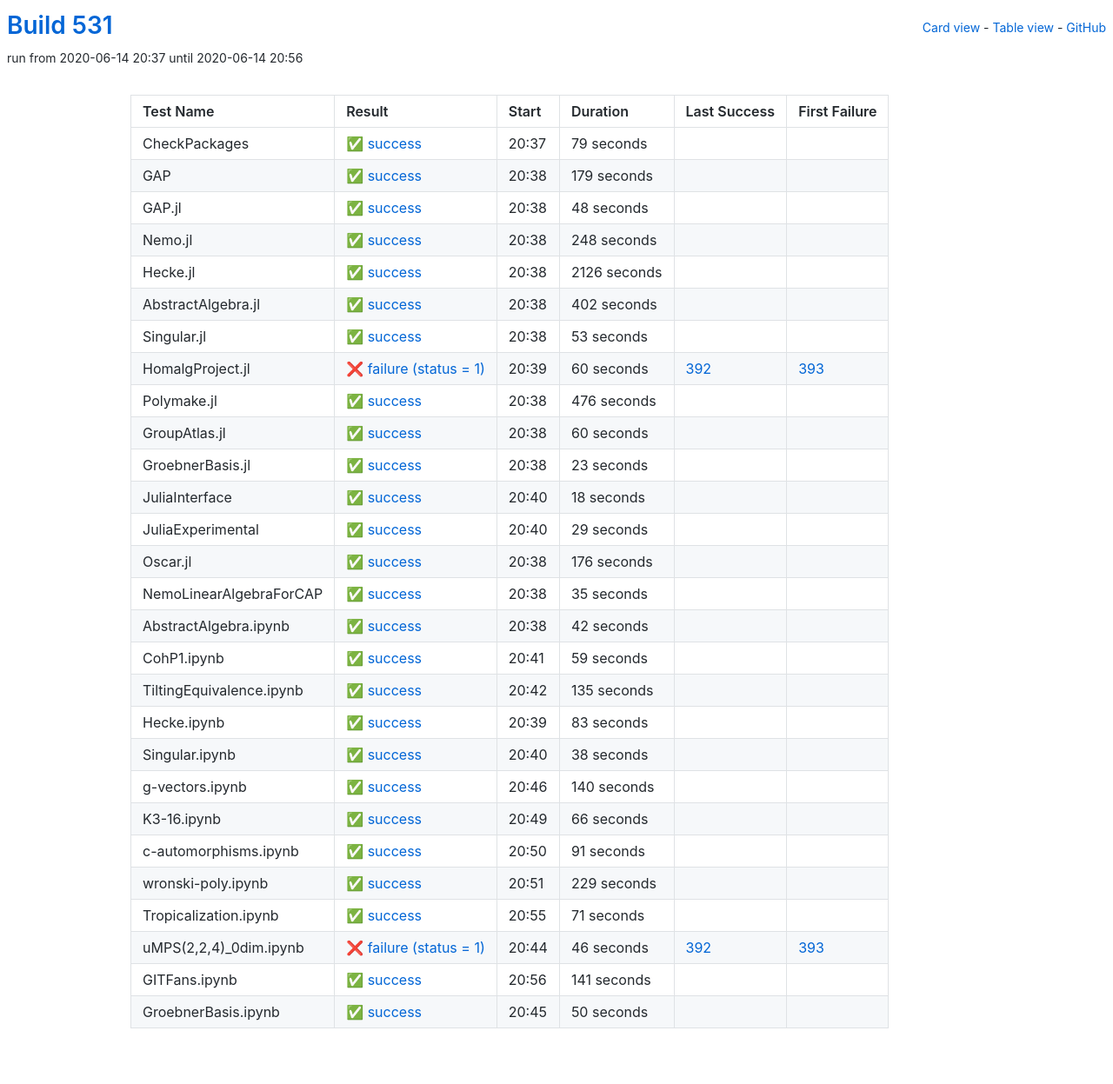
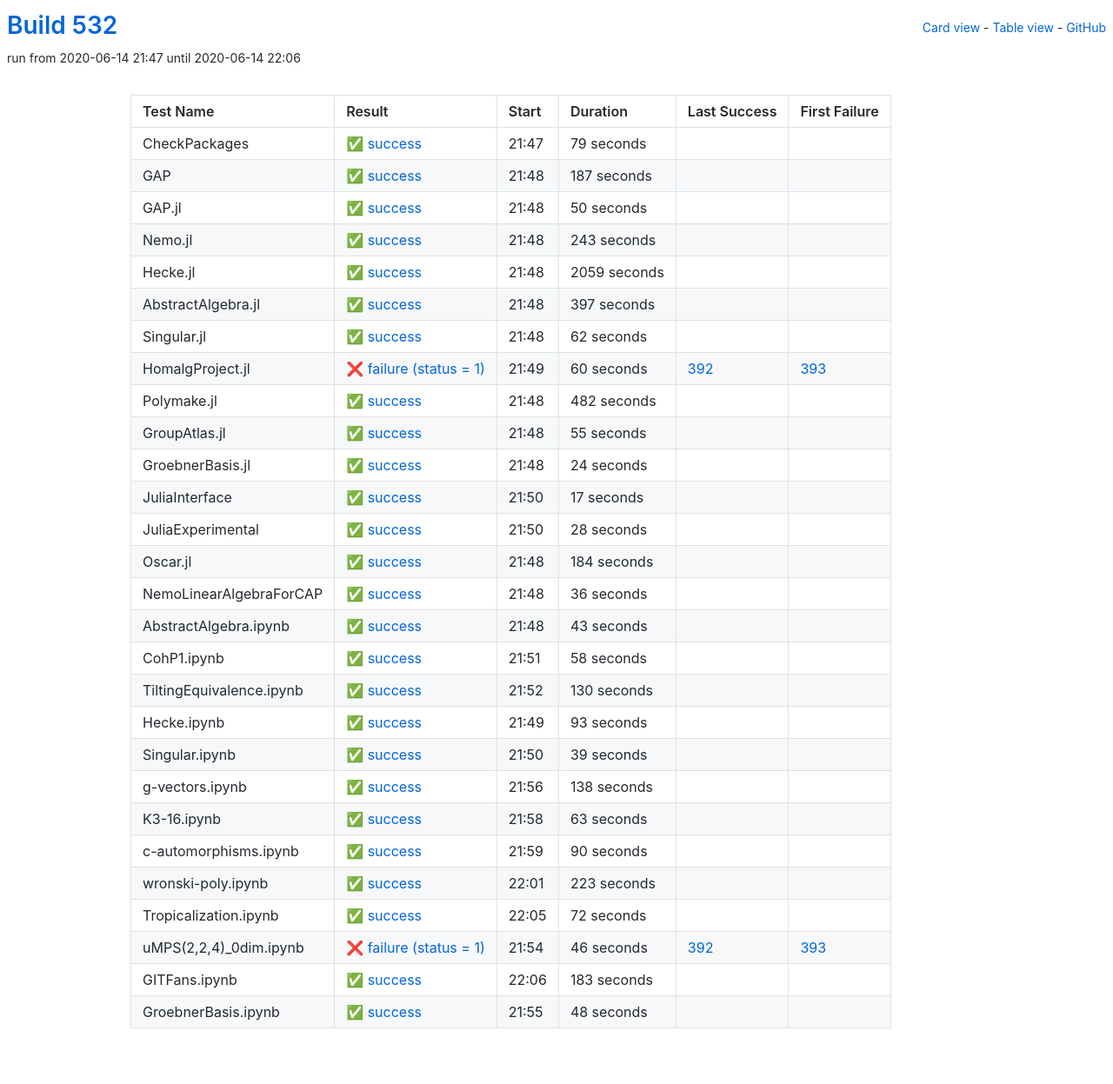
Before and after one commit to oscar-system/oscar-ci-status-1.4, a Jekyll site: the page built from table.html, in a window 1280 px wide. Shown: the whole page at 87% size. Built offline with Jekyll 4.4.1, drawn with Linux system fonts in a browser that asks for light colours.

Commit message:
Build #532

```diff
--- a/_data/ci.yml
+++ b/_data/ci.yml
@@ -1,6 +1,6 @@
 ---
-build: 531
-build_url: https://oscarci.mathematik.uni-kl.de/job/oscar-julia-1.4/531/
+build: 532
+build_url: https://oscarci.mathematik.uni-kl.de/job/oscar-julia-1.4/532/
 job: oscar-julia-1.4
 organization: oscar-system
 repo: oscar-ci-status-1.4
@@ -8,8 +8,8 @@ repourl: https://github.com/oscar-system/oscar-ci-status-1.4
 tests:
 - name: CheckPackages
   id: checkpackages
-  log: https://oscarci.mathematik.uni-kl.de/job/oscar-julia-1.4/531/artifact/logs/build-531/CheckPackages.log
-  start: 2020-06-14 20:37
+  log: https://oscarci.mathematik.uni-kl.de/job/oscar-julia-1.4/532/artifact/logs/build-532/CheckPackages.log
+  start: 2020-06-14 21:47
   success: true
   exitcode: 0
   status: success
@@ -20,80 +20,80 @@ tests:
   first_failure_url:
 - name: GAP
   id: gap
-  log: https://oscarci.mathematik.uni-kl.de/job/oscar-julia-1.4/531/artifact/logs/build-531/GAP.log
-  start: 2020-06-14 20:38
+  log: https://oscarci.mathematik.uni-kl.de/job/oscar-julia-1.4/532/artifact/logs/build-532/GAP.log
+  start: 2020-06-14 21:48
   success: true
   exitcode: 0
   status: success
-  duration: 179
+  duration: 187
   last_success: false
   last_success_url:
   first_failure: false
   first_failure_url:
 - name: GAP.jl
   id: gap-jl
-  log: https://oscarci.mathematik.uni-kl.de/job/oscar-julia-1.4/531/artifact/logs/build-531/GAP.jl.log
-  start: 2020-06-14 20:38
+  log: https://oscarci.mathematik.uni-kl.de/job/oscar-julia-1.4/532/artifact/logs/build-532/GAP.jl.log
+  start: 2020-06-14 21:48
   success: true
   exitcode: 0
   status: success
-  duration: 48
+  duration: 50
   last_success: false
   last_success_url:
   first_failure: false
   first_failure_url:
 - name: Nemo.jl
   id: nemo-jl
-  log: https://oscarci.mathematik.uni-kl.de/job/oscar-julia-1.4/531/artifact/logs/build-531/Nemo.jl.log
-  start: 2020-06-14 20:38
+  log: https://oscarci.mathematik.uni-kl.de/job/oscar-julia-1.4/532/artifact/logs/build-532/Nemo.jl.log
+  start: 2020-06-14 21:48
   success: true
   exitcode: 0
   status: success
-  duration: 248
+  duration: 243
   last_success: false
   last_success_url:
   first_failure: false
   first_failure_url:
 - name: Hecke.jl
   id: hecke-jl
-  log: https://oscarci.mathematik.uni-kl.de/job/oscar-julia-1.4/531/artifact/logs/build-531/Hecke.jl.log
-  start: 2020-06-14 20:38
+  log: https://oscarci.mathematik.uni-kl.de/job/oscar-julia-1.4/532/artifact/logs/build-532/Hecke.jl.log
+  start: 2020-06-14 21:48
   success: true
   exitcode: 0
   status: success
-  duration: 2126
+  duration: 2059
   last_success: false
   last_success_url:
   first_failure: false
   first_failure_url:
 - name: AbstractAlgebra.jl
   id: abstractalgebra-jl
-  log: https://oscarci.mathematik.uni-kl.de/job/oscar-julia-1.4/531/artifact/logs/build-531/AbstractAlgebra.jl.log
-  start: 2020-06-14 20:38
+  log: https://oscarci.mathematik.uni-kl.de/job/oscar-julia-1.4/532/artifact/logs/build-532/AbstractAlgebra.jl.log
+  start: 2020-06-14 21:48
   success: true
   exitcode: 0
   status: success
-  duration: 402
+  duration: 397
   last_success: false
   last_success_url:
   first_failure: false
   first_failure_url:
 - name: Singular.jl
   id: singular-jl
-  log: https://oscarci.mathematik.uni-kl.de/job/oscar-julia-1.4/531/artifact/logs/build-531/Singular.jl.log
-  start: 2020-06-14 20:38
+  log: https://oscarci.mathematik.uni-kl.de/job/oscar-julia-1.4/532/artifact/logs/build-532/Singular.jl.log
+  start: 2020-06-14 21:48
   success: true
   exitcode: 0
   status: success
-  duration: 53
+  duration: 62
   last_success: false
   last_success_url:
   first_failure: false
   first_failure_url:
 - name: HomalgProject.jl
   id: homalgproject-jl
-  log: https://oscarci.mathematik.uni-kl.de/job/oscar-julia-1.4/531/artifact/logs/build-531/HomalgProject.jl.log
-  start: 2020-06-14 20:39
+  log: https://oscarci.mathematik.uni-kl.de/job/oscar-julia-1.4/532/artifact/logs/build-532/HomalgProject.jl.log
+  start: 2020-06-14 21:49
   success: false
   exitcode: 1
   status: failure
@@ -104,212 +104,212 @@ tests:
   first_failure_url: https://oscarci.mathematik.uni-kl.de/job/oscar-julia-1.4/393/
 - name: Polymake.jl
   id: polymake-jl
-  log: https://oscarci.mathematik.uni-kl.de/job/oscar-julia-1.4/531/artifact/logs/build-531/Polymake.jl.log
-  start: 2020-06-14 20:38
+  log: https://oscarci.mathematik.uni-kl.de/job/oscar-julia-1.4/532/artifact/logs/build-532/Polymake.jl.log
+  start: 2020-06-14 21:48
   success: true
   exitcode: 0
   status: success
-  duration: 476
+  duration: 482
   last_success: false
   last_success_url:
   first_failure: false
   first_failure_url:
 - name: GroupAtlas.jl
   id: groupatlas-jl
-  log: https://oscarci.mathematik.uni-kl.de/job/oscar-julia-1.4/531/artifact/logs/build-531/GroupAtlas.jl.log
-  start: 2020-06-14 20:38
+  log: https://oscarci.mathematik.uni-kl.de/job/oscar-julia-1.4/532/artifact/logs/build-532/GroupAtlas.jl.log
+  start: 2020-06-14 21:48
   success: true
   exitcode: 0
   status: success
-  duration: 60
+  duration: 55
   last_success: false
   last_success_url:
   first_failure: false
   first_failure_url:
 - name: GroebnerBasis.jl
   id: groebnerbasis-jl
-  log: https://oscarci.mathematik.uni-kl.de/job/oscar-julia-1.4/531/artifact/logs/build-531/GroebnerBasis.jl.log
-  start: 2020-06-14 20:38
+  log: https://oscarci.mathematik.uni-kl.de/job/oscar-julia-1.4/532/artifact/logs/build-532/GroebnerBasis.jl.log
+  start: 2020-06-14 21:48
   success: true
   exitcode: 0
   status: success
-  duration: 23
+  duration: 24
   last_success: false
   last_success_url:
   first_failure: false
   first_failure_url:
 - name: JuliaInterface
   id: juliainterface
-  log: https://oscarci.mathematik.uni-kl.de/job/oscar-julia-1.4/531/artifact/logs/build-531/JuliaInterface.log
-  start: 2020-06-14 20:40
+  log: https://oscarci.mathematik.uni-kl.de/job/oscar-julia-1.4/532/artifact/logs/build-532/JuliaInterface.log
+  start: 2020-06-14 21:50
   success: true
   exitcode: 0
   status: success
-  duration: 18
+  duration: 17
   last_success: false
   last_success_url:
   first_failure: false
   first_failure_url:
 - name: JuliaExperimental
   id: juliaexperimental
-  log: https://oscarci.mathematik.uni-kl.de/job/oscar-julia-1.4/531/artifact/logs/build-531/JuliaExperimental.log
-  start: 2020-06-14 20:40
+  log: https://oscarci.mathematik.uni-kl.de/job/oscar-julia-1.4/532/artifact/logs/build-532/JuliaExperimental.log
+  start: 2020-06-14 21:50
   success: true
   exitcode: 0
   status: success
-  duration: 29
+  duration: 28
   last_success: false
   last_success_url:
   first_failure: false
   first_failure_url:
 - name: Oscar.jl
   id: oscar-jl
-  log: https://oscarci.mathematik.uni-kl.de/job/oscar-julia-1.4/531/artifact/logs/build-531/Oscar.jl.log
-  start: 2020-06-14 20:38
+  log: https://oscarci.mathematik.uni-kl.de/job/oscar-julia-1.4/532/artifact/logs/build-532/Oscar.jl.log
+  start: 2020-06-14 21:48
   success: true
   exitcode: 0
   status: success
-  duration: 176
+  duration: 184
   last_success: false
   last_success_url:
   first_failure: false
   first_failure_url:
 - name: NemoLinearAlgebraForCAP
   id: nemolinearalgebraforcap
-  log: https://oscarci.mathematik.uni-kl.de/job/oscar-julia-1.4/531/artifact/logs/build-531/NemoLinearAlgebraForCAP.log
-  start: 2020-06-14 20:38
+  log: https://oscarci.mathematik.uni-kl.de/job/oscar-julia-1.4/532/artifact/logs/build-532/NemoLinearAlgebraForCAP.log
+  start: 2020-06-14 21:48
   success: true
   exitcode: 0
   status: success
-  duration: 35
+  duration: 36
   last_success: false
   last_success_url:
   first_failure: false
   first_failure_url:
 - name: AbstractAlgebra.ipynb
   id: abstractalgebra-ipynb
-  log: https://oscarci.mathematik.uni-kl.de/job/oscar-julia-1.4/531/artifact/logs/build-531/AbstractAlgebra.ipynb.log
-  start: 2020-06-14 20:38
+  log: https://oscarci.mathematik.uni-kl.de/job/oscar-julia-1.4/532/artifact/logs/build-532/AbstractAlgebra.ipynb.log
+  start: 2020-06-14 21:48
   success: true
   exitcode: 0
   status: success
-  duration: 42
+  duration: 43
   last_success: false
   last_success_url:
   first_failure: false
   first_failure_url:
 - name: CohP1.ipynb
   id: cohp1-ipynb
-  log: https://oscarci.mathematik.uni-kl.de/job/oscar-julia-1.4/531/artifact/logs/build-531/CohP1.ipynb.log
-  start: 2020-06-14 20:41
+  log: https://oscarci.mathematik.uni-kl.de/job/oscar-julia-1.4/532/artifact/logs/build-532/CohP1.ipynb.log
+  start: 2020-06-14 21:51
   success: true
   exitcode: 0
   status: success
-  duration: 59
+  duration: 58
   last_success: false
   last_success_url:
   first_failure: false
   first_failure_url:
 - name: TiltingEquivalence.ipynb
   id: tiltingequivalence-ipynb
-  log: https://oscarci.mathematik.uni-kl.de/job/oscar-julia-1.4/531/artifact/logs/build-531/TiltingEquivalence.ipynb.log
-  start: 2020-06-14 20:42
+  log: https://oscarci.mathematik.uni-kl.de/job/oscar-julia-1.4/532/artifact/logs/build-532/TiltingEquivalence.ipynb.log
+  start: 2020-06-14 21:52
   success: true
   exitcode: 0
   status: success
-  duration: 135
+  duration: 130
   last_success: false
   last_success_url:
   first_failure: false
   first_failure_url:
 - name: Hecke.ipynb
   id: hecke-ipynb
-  log: https://oscarci.mathematik.uni-kl.de/job/oscar-julia-1.4/531/artifact/logs/build-531/Hecke.ipynb.log
-  start: 2020-06-14 20:39
+  log: https://oscarci.mathematik.uni-kl.de/job/oscar-julia-1.4/532/artifact/logs/build-532/Hecke.ipynb.log
+  start: 2020-06-14 21:49
   success: true
   exitcode: 0
   status: success
-  duration: 83
+  duration: 93
   last_success: false
   last_success_url:
   first_failure: false
   first_failure_url:
 - name: Singular.ipynb
   id: singular-ipynb
-  log: https://oscarci.mathematik.uni-kl.de/job/oscar-julia-1.4/531/artifact/logs/build-531/Singular.ipynb.log
-  start: 2020-06-14 20:40
+  log: https://oscarci.mathematik.uni-kl.de/job/oscar-julia-1.4/532/artifact/logs/build-532/Singular.ipynb.log
+  start: 2020-06-14 21:50
   success: true
   exitcode: 0
   status: success
-  duration: 38
+  duration: 39
   last_success: false
   last_success_url:
   first_failure: false
   first_failure_url:
 - name: g-vectors.ipynb
   id: g-vectors-ipynb
-  log: https://oscarci.mathematik.uni-kl.de/job/oscar-julia-1.4/531/artifact/logs/build-531/g-vectors.ipynb.log
-  start: 2020-06-14 20:46
+  log: https://oscarci.mathematik.uni-kl.de/job/oscar-julia-1.4/532/artifact/logs/build-532/g-vectors.ipynb.log
+  start: 2020-06-14 21:56
   success: true
   exitcode: 0
   status: success
-  duration: 140
+  duration: 138
   last_success: false
   last_success_url:
   first_failure: false
   first_failure_url:
 - name: K3-16.ipynb
   id: k3-16-ipynb
-  log: https://oscarci.mathematik.uni-kl.de/job/oscar-julia-1.4/531/artifact/logs/build-531/K3-16.ipynb.log
-  start: 2020-06-14 20:49
+  log: https://oscarci.mathematik.uni-kl.de/job/oscar-julia-1.4/532/artifact/logs/build-532/K3-16.ipynb.log
+  start: 2020-06-14 21:58
   success: true
   exitcode: 0
   status: success
-  duration: 66
+  duration: 63
   last_success: false
   last_success_url:
   first_failure: false
   first_failure_url:
 - name: c-automorphisms.ipynb
   id: c-automorphisms-ipynb
-  log: https://oscarci.mathematik.uni-kl.de/job/oscar-julia-1.4/531/artifact/logs/build-531/c-automorphisms.ipynb.log
-  start: 2020-06-14 20:50
+  log: https://oscarci.mathematik.uni-kl.de/job/oscar-julia-1.4/532/artifact/logs/build-532/c-automorphisms.ipynb.log
+  start: 2020-06-14 21:59
   success: true
   exitcode: 0
   status: success
-  duration: 91
+  duration: 90
   last_success: false
   last_success_url:
   first_failure: false
   first_failure_url:
 - name: wronski-poly.ipynb
   id: wronski-poly-ipynb
-  log: https://oscarci.mathematik.uni-kl.de/job/oscar-julia-1.4/531/artifact/logs/build-531/wronski-poly.ipynb.log
-  start: 2020-06-14 20:51
+  log: https://oscarci.mathematik.uni-kl.de/job/oscar-julia-1.4/532/artifact/logs/build-532/wronski-poly.ipynb.log
+  start: 2020-06-14 22:01
   success: true
   exitcode: 0
   status: success
-  duration: 229
+  duration: 223
   last_success: false
   last_success_url:
   first_failure: false
   first_failure_url:
 - name: Tropicalization.ipynb
   id: tropicalization-ipynb
-  log: https://oscarci.mathematik.uni-kl.de/job/oscar-julia-1.4/531/artifact/logs/build-531/Tropicalization.ipynb.log
-  start: 2020-06-14 20:55
+  log: https://oscarci.mathematik.uni-kl.de/job/oscar-julia-1.4/532/artifact/logs/build-532/Tropicalization.ipynb.log
+  start: 2020-06-14 22:05
   success: true
   exitcode: 0
   status: success
-  duration: 71
+  duration: 72
   last_success: false
   last_success_url:
   first_failure: false
   first_failure_url:
 - name: uMPS(2,2,4)_0dim.ipynb
   id: umps-2-2-4-0dim-ipynb
-  log: https://oscarci.mathematik.uni-kl.de/job/oscar-julia-1.4/531/artifact/logs/build-531/uMPS-2-2-4-_0dim.ipynb.log
-  start: 2020-06-14 20:44
+  log: https://oscarci.mathematik.uni-kl.de/job/oscar-julia-1.4/532/artifact/logs/build-532/uMPS-2-2-4-_0dim.ipynb.log
+  start: 2020-06-14 21:54
   success: false
   exitcode: 1
   status: failure
@@ -320,24 +320,24 @@ tests:
   first_failure_url: https://oscarci.mathematik.uni-kl.de/job/oscar-julia-1.4/393/
 - name: GITFans.ipynb
   id: gitfans-ipynb
-  log: https://oscarci.mathematik.uni-kl.de/job/oscar-julia-1.4/531/artifact/logs/build-531/GITFans.ipynb.log
-  start: 2020-06-14 20:56
+  log: https://oscarci.mathematik.uni-kl.de/job/oscar-julia-1.4/532/artifact/logs/build-532/GITFans.ipynb.log
+  start: 2020-06-14 22:06
   success: true
   exitcode: 0
   status: success
-  duration: 141
+  duration: 183
   last_success: false
   last_success_url:
   first_failure: false
   first_failure_url:
 - name: GroebnerBasis.ipynb
   id: groebnerbasis-ipynb
-  log: https://oscarci.mathematik.uni-kl.de/job/oscar-julia-1.4/531/artifact/logs/build-531/GroebnerBasis.ipynb.log
-  start: 2020-06-14 20:45
+  log: https://oscarci.mathematik.uni-kl.de/job/oscar-julia-1.4/532/artifact/logs/build-532/GroebnerBasis.ipynb.log
+  start: 2020-06-14 21:55
   success: true
   exitcode: 0
   status: success
-  duration: 50
+  duration: 48
   last_success: false
   last_success_url:
   first_failure: false
```
Also changed, not shown: README.md.
